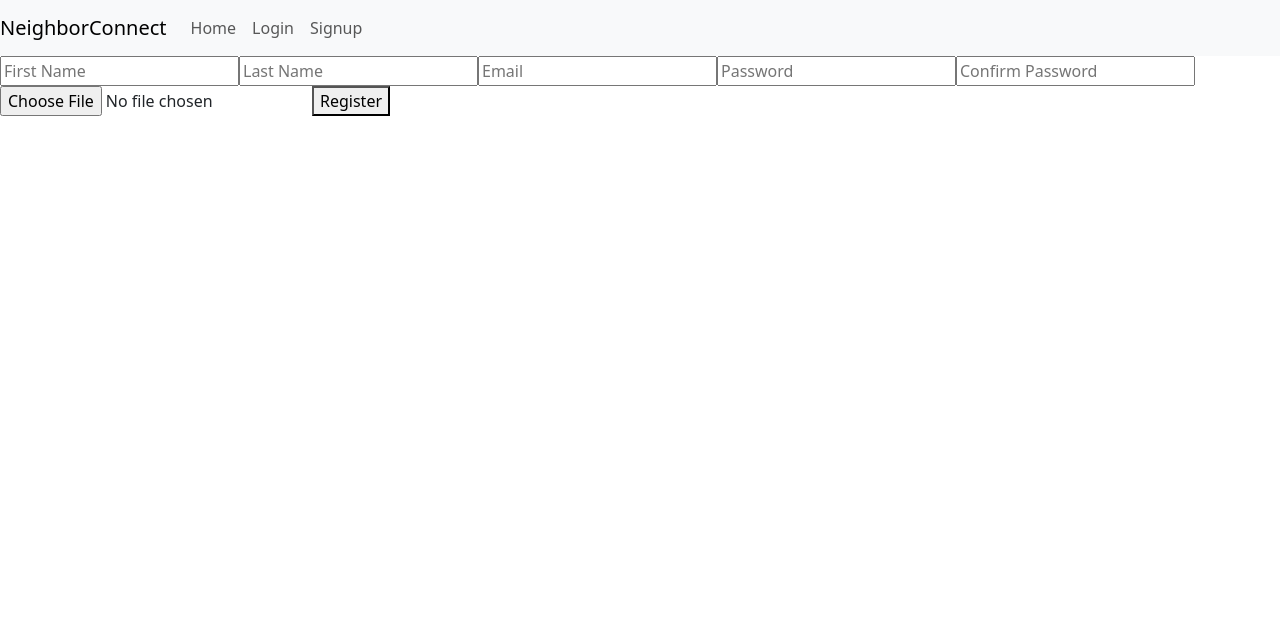
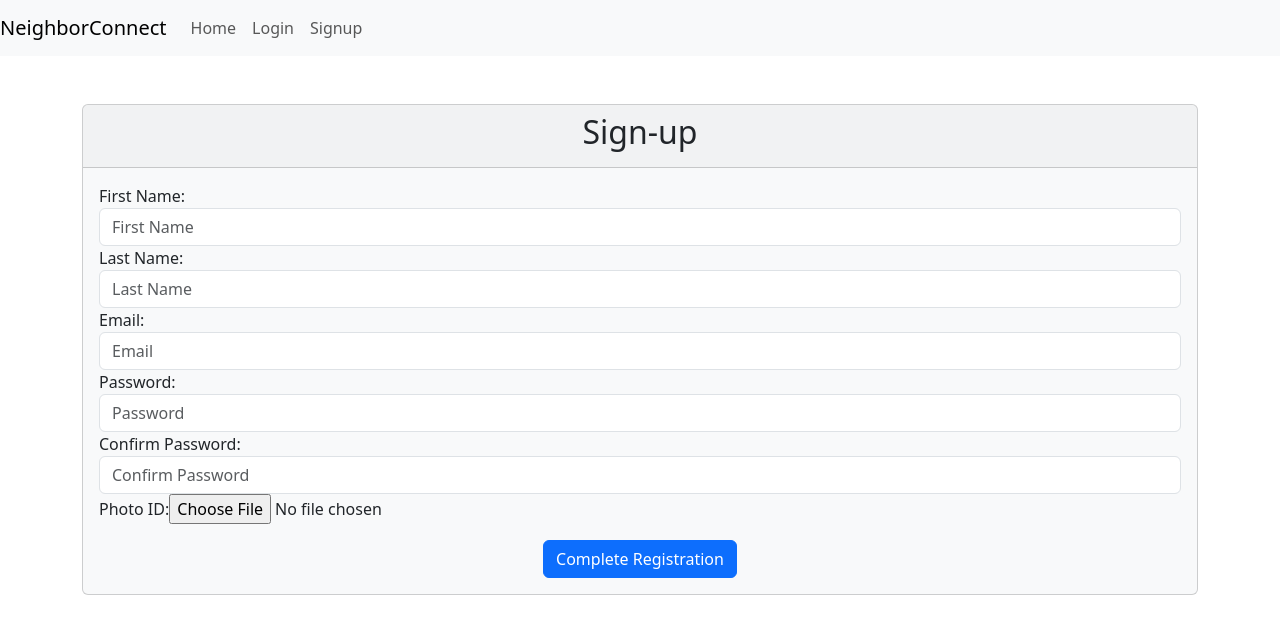
Before and after one commit to ldhlong/aid_platform_2, a React (Create React App) app in the folder react_aid_platform/: page /signup in a window 1280 px wide. Shown: the top 634 px of the page. Built offline with nearby package versions, Linux system fonts and the light colour scheme; no server answers.

Commit message:
aesthetics

```diff
--- a/react_aid_platform/src/AboutPage.js
+++ b/react_aid_platform/src/AboutPage.js
@@ -7,7 +7,7 @@ const AboutPage = () => {
     <Container className="mt-5">
       <Row className="mb-4">
         <Col>
-          <h1>About NeighborConnect</h1>
+        <h1 className="text-center">About NeighborConnect</h1>
         </Col>
       </Row>
       <Row className="mb-4">
--- a/react_aid_platform/src/Login.js
+++ b/react_aid_platform/src/Login.js
@@ -1,6 +1,7 @@
 import React, { useRef, useContext, useState } from "react";
 import { AuthContext } from "./context/AuthContext";
 import { useNavigate } from "react-router-dom";
+import 'bootstrap/dist/css/bootstrap.min.css';
 
 const Login = ({ setShow }) => {
   const formRef = useRef();
@@ -76,17 +77,42 @@ const Login = ({ setShow }) => {
   };
 
   return (
-    <div>
-      <form ref={formRef} onSubmit={handleSubmit}>
-        Email: <input type="email" name='email' placeholder="email" />
-        <br />
-        Password: <input type="password" name='password' placeholder="password" />
-        <br />
-        <input type='submit' value="Login" />
-      </form>
-      <br />
-      {message && <div>{message}</div>} {/* Display success message */}
-      <div>Not registered yet, <a href="#signup" onClick={handleClick}>Signup</a> </div>
+    <div className="container mt-5">
+      <div className="card bg-light">
+        <div className="card-header text-center">
+          <h2>Login</h2>
+        </div>
+        <div className="card-body">
+          <form ref={formRef} onSubmit={handleSubmit}>
+            <div className="form-group">
+              <label htmlFor="email">Email:</label>
+              <input
+                type="email"
+                className="form-control"
+                id="email"
+                name="email"
+                placeholder="Email"
+              />
+            </div>
+            <div className="form-group">
+              <label htmlFor="password">Password:</label>
+              <input
+                type="password"
+                className="form-control"
+                id="password"
+                name="password"
+                placeholder="Password"
+              />
+            </div>
+            <div className="text-center mt-3">
+              <input type="submit" className="btn btn-primary" value="Login" />
+            </div>
+          </form>
+          <br />
+          {message && <div className="alert alert-info">{message}</div>} {/* Display success message */}
+          <div>Not registered yet? <a href="#signup" onClick={handleClick}>Signup</a></div>
+        </div>
+      </div>
     </div>
   );
 };
--- a/react_aid_platform/src/MyNavbar.js
+++ b/react_aid_platform/src/MyNavbar.js
@@ -19,7 +19,7 @@ const MyNavbar = () => {
             <>
               <Nav.Link as={Link} to="/submit_request">Submit A Help Request</Nav.Link>
               <Nav.Link as={Link} to="/map">Tasks</Nav.Link>
-              <Nav.Link as={Link} to="/conversations">Conversations</Nav.Link>
+              <Nav.Link as={Link} to="/conversations">Messages</Nav.Link>
               <Nav.Link as={Link} to="/about">About</Nav.Link>
               <Logout setAuth={setAuth} /> {/* Show Logout button when user is logged in */}
             </>
--- a/react_aid_platform/src/SignUp.js
+++ b/react_aid_platform/src/SignUp.js
@@ -1,5 +1,6 @@
 import React, { useState } from 'react';
 import axios from 'axios';
+import 'bootstrap/dist/css/bootstrap.min.css';
 
 const RegistrationForm = () => {
   const [formData, setFormData] = useState({
@@ -45,15 +46,89 @@ const RegistrationForm = () => {
   };
 
   return (
-    <form onSubmit={handleSubmit}>
-      <input type="text" name="first_name" value={formData.first_name} onChange={handleChange} placeholder="First Name" />
-      <input type="text" name="last_name" value={formData.last_name} onChange={handleChange} placeholder="Last Name" />
-      <input type="email" name="email" value={formData.email} onChange={handleChange} placeholder="Email" />
-      <input type="password" name="password" value={formData.password} onChange={handleChange} placeholder="Password" />
-      <input type="password" name="password_confirmation" value={formData.password_confirmation} onChange={handleChange} placeholder="Confirm Password" />
-      <input type="file" name="photo" onChange={handleFileChange} />
-      <button type="submit">Register</button>
-    </form>
+    <div className="container mt-5">
+      <div className="card bg-light">
+        <div className="card-header text-center">
+          <h2>Sign-up</h2>
+        </div>
+        <div className="card-body">
+          <form onSubmit={handleSubmit}>
+            <div className="form-group">
+              <label htmlFor="first_name">First Name:</label>
+              <input
+                type="text"
+                className="form-control"
+                id="first_name"
+                name="first_name"
+                value={formData.first_name}
+                onChange={handleChange}
+                placeholder="First Name"
+              />
+            </div>
+            <div className="form-group">
+              <label htmlFor="last_name">Last Name:</label>
+              <input
+                type="text"
+                className="form-control"
+                id="last_name"
+                name="last_name"
+                value={formData.last_name}
+                onChange={handleChange}
+                placeholder="Last Name"
+              />
+            </div>
+            <div className="form-group">
+              <label htmlFor="email">Email:</label>
+              <input
+                type="email"
+                className="form-control"
+                id="email"
+                name="email"
+                value={formData.email}
+                onChange={handleChange}
+                placeholder="Email"
+              />
+            </div>
+            <div className="form-group">
+              <label htmlFor="password">Password:</label>
+              <input
+                type="password"
+                className="form-control"
+                id="password"
+                name="password"
+                value={formData.password}
+                onChange={handleChange}
+                placeholder="Password"
+              />
+            </div>
+            <div className="form-group">
+              <label htmlFor="password_confirmation">Confirm Password:</label>
+              <input
+                type="password"
+                className="form-control"
+                id="password_confirmation"
+                name="password_confirmation"
+                value={formData.password_confirmation}
+                onChange={handleChange}
+                placeholder="Confirm Password"
+              />
+            </div>
+            <div className="form-group">
+              <label htmlFor="photo">Photo ID:</label>
+              <input
+                type="file"
+                className="form-control-file"
+                id="photo"
+                name="photo"
+                onChange={handleFileChange}
+              />
+            </div>
+            <div className="text-center mt-3">
+              <button type="submit" className="btn btn-primary">Complete Registration</button>
+            </div>          </form>
+        </div>
+      </div>
+    </div>
   );
 };
 
--- a/react_aid_platform/src/SubmitRequest.js
+++ b/react_aid_platform/src/SubmitRequest.js
@@ -1,5 +1,5 @@
 import React, { useState } from 'react';
-import { Form, Button } from 'react-bootstrap';
+import { Form, Button, Card, Container } from 'react-bootstrap';
 
 const SubmitRequest = ({ token }) => {
   const [title, setTitle] = useState('');
@@ -54,6 +54,12 @@ const SubmitRequest = ({ token }) => {
   };
 
   return (
+    <Container className="mt-5">
+      <Card bg="light">
+        <Card.Header className="text-center">
+          <h2>Submit Request</h2>
+        </Card.Header>
+        <Card.Body>
           <Form onSubmit={handleSubmit}>
             <Form.Group controlId="title">
               <Form.Label>Title:</Form.Label>
@@ -87,6 +93,9 @@ const SubmitRequest = ({ token }) => {
                 maxLength={300}
                 required
               />
+              <Form.Text muted>
+                {description.length}/300
+              </Form.Text>
             </Form.Group>
             <Form.Group controlId="latitude">
               <Form.Label>Latitude:</Form.Label>
@@ -108,16 +117,20 @@ const SubmitRequest = ({ token }) => {
                 required
               />
             </Form.Group>
+            <div className="text-center mt-3">
               <Button variant="primary" type="submit">
                 Submit Request
               </Button>
-
+            </div>
+          </Form>
           {message && (
-        <div style={{ color: messageType === 'success' ? 'green' : 'red' }}>
+            <div className="text-center mt-3" style={{ color: messageType === 'success' ? 'green' : 'red' }}>
               {message}
             </div>
           )}
-    </Form>
+        </Card.Body>
+      </Card>
+    </Container>
   );
 };
 
```
Also changed, not shown: react_aid_platform/src/ConversationsList.js (+51 -15 lines), react_aid_platform/src/MapComponent.js (+44 -32 lines). Lines whose indentation alone changed are shown as unchanged.
